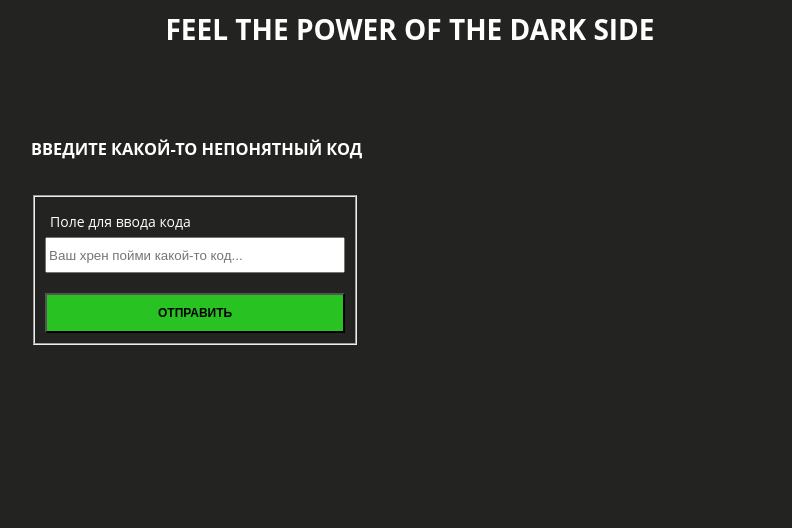
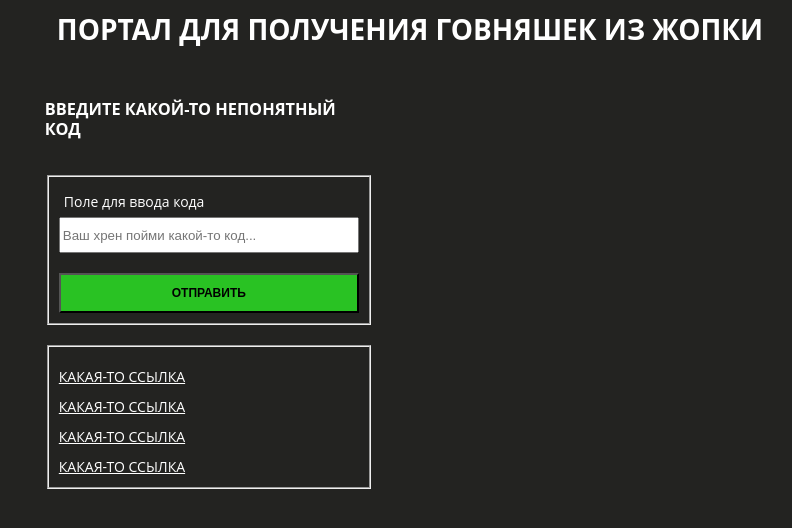
Before and after one commit to Eprst-p/barcode-viewer, a website built with webpack: page public/index.html in a window 1280 px wide. Shown: the whole page, without its empty margins (230-1022 px from the left). Built offline with nearby package versions, Linux system fonts and the light colour scheme.

Commit message:
стили еще и ссылки

```diff
--- /dev/null
+++ b/public/css/barcode-field.css
@@ -0,0 +1,57 @@
+.code-section {
+    display: flex;
+    flex-direction: column;
+    justify-content: space-between;
+    width: 300px;
+    padding: 10px;
+    }
+
+  .code__title{
+    margin-top: 0px;
+  }
+
+  .code-text-label {
+    text-transform: none;
+    padding: 5px;
+  }
+
+  .code-text-input {
+    height: 30px;
+  }
+
+  .code-text-fieldset {
+    display: flex;
+    flex-direction: column;
+    width: 300px;
+    padding: 10px;
+    margin-top: 20px;
+  }
+
+  .code-text-btn {
+    margin-top: 20px;
+    height: 40px;
+    background-color: rgba(43, 228, 36, 0.829);
+    text-transform: uppercase;
+    font-size: 12px;
+    font-weight: 600;
+  }
+
+  .code-text-btn:hover {
+    background-color: rgba(13, 134, 9, 0.829);
+    color:#ffffff;
+  }
+
+  .img-list-fieldset {
+    display: flex;
+    flex-direction: column;
+    justify-content: space-between;
+    width: 300px;
+    padding: 10px;
+    margin-top: 20px;
+  }
+
+  .img-href {
+    height: 20px;
+    color: #ffffff;
+    padding-top: 10px;
+  }
--- /dev/null
+++ b/public/css/img-modal.css
@@ -0,0 +1,24 @@
+.img-window {
+    display: flex;
+    flex-direction: column;
+    visibility: hidden;
+    border: 5px solid rgba(122, 131, 122, 0.822);
+    padding: 5px;
+  }
+
+  .img-by-code {
+    max-width: 400px;
+    max-height: 600px;
+  }
+
+  .close-btn {
+    margin-top: 20px;
+    height: 40px;
+    font-weight: 600;
+    font-size: 16px;
+  }
+
+  .close-btn:hover {
+    background-color: rgba(96, 104, 96, 0.829);
+    color:#ffffff;
+  }
--- a/public/css/style.css
+++ b/public/css/style.css
@@ -16,69 +16,8 @@ body {
     text-align: center;
   }
 
-  .flex-container {
+  .flex-container-horizontal {
     display: flex;
     justify-content: space-evenly;
     margin-top: 50px;
   }
-
-  .code__title{
-    margin-top: 50px;
-  }
-
-  .code-text-label {
-    text-transform: none;
-    padding: 5px;
-  }
-
-  .code-text-input {
-    height: 30px;
-  }
-
-  .code-text-fieldset {
-    display: flex;
-    position: absolute;
-    flex-direction: column;
-    width: 300px;
-    padding: 10px;
-    margin-top: 20px;
-  }
-
-  .code-text-btn {
-    margin-top: 20px;
-    height: 40px;
-    background-color: rgba(43, 228, 36, 0.829);
-    text-transform: uppercase;
-    font-size: 12px;
-    font-weight: 600;
-  }
-
-  .code-text-btn:hover {
-    background-color: rgba(13, 134, 9, 0.829);
-    color:#ffffff;
-  }
-
-  .img-window {
-    display: flex;
-    flex-direction: column;
-    visibility: hidden;
-    border: 5px solid rgba(122, 131, 122, 0.822);
-    padding: 5px;
-  }
-
-  .img-by-code {
-    max-width: 400px;
-    max-height: 600px;
-  }
-
-  .close-btn {
-    margin-top: 20px;
-    height: 40px;
-    font-weight: 600;
-    font-size: 16px;
-  }
-
-  .close-btn:hover {
-    background-color: rgba(96, 104, 96, 0.829);
-    color:#ffffff;
-  }
--- a/public/index.html
+++ b/public/index.html
@@ -4,20 +4,28 @@
     <meta charset="utf-8">
     <meta name="viewport" content="width=device-width,initial-scale=1">
     <link rel="stylesheet" href="css/style.css">
+    <link rel="stylesheet" href="css/img-modal.css">
+    <link rel="stylesheet" href="css/barcode-field.css">
     <title>Barcode viewer</title>
     </head>
 
   <body>
     <main>
-      <h1 class="main-title">Feel the power of the dark side</h1>
-        <div class="flex-container">
+      <h1 class="main-title">Портал для получения говняшек из жопки</h1>
+        <div class="flex-container-horizontal">
           <section class="code-section">
             <h3 class="code__title">Введите какой-то непонятный код</h3>
-            <fieldset class="code-text-fieldset">
-              <label class="code-text-label" for="code-text">Поле для ввода кода</label>
-              <input type="text" class="code-text-input" id="code-text" placeholder="Ваш хрен пойми какой-то код...">
-              <button type="button" class="code-text-btn" name="button">Отправить</button>
-            </fieldset>
+              <fieldset class="code-text-fieldset">
+                <label class="code-text-label" for="code-text">Поле для ввода кода</label>
+                <input type="text" class="code-text-input" id="code-text" placeholder="Ваш хрен пойми какой-то код...">
+                <button type="button" class="code-text-btn" name="button">Отправить</button>
+              </fieldset>
+              <fieldset class="img-list-fieldset">
+                <a class="img-href" href="#">Какая-то ссылка</a>
+                <a class="img-href" href="#">Какая-то ссылка</a>
+                <a class="img-href" href="#">Какая-то ссылка</a>
+                <a class="img-href" href="#">Какая-то ссылка</a>
+              </fieldset>
           </section>
 
           <div class="img-window">
```
